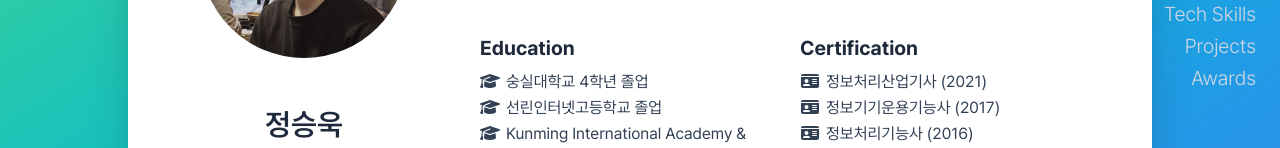
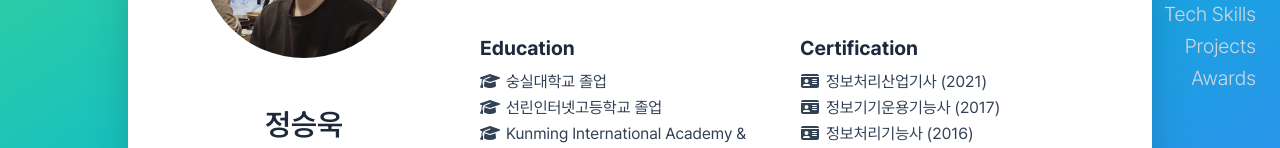
Before and after one commit to wjdtmddnr24/Curriculum-Vitae, a Next.js app: page / in a window 1280 px wide. Shown: the part 370-518 px from the top of the page. Built offline with nearby package versions, Linux system fonts and the light colour scheme.

Commit message:
update: update text content

```diff
--- a/src/features/sections/Profile.tsx
+++ b/src/features/sections/Profile.tsx
@@ -42,7 +42,7 @@ export function Profile() {
           <div>
             <div className="text-slate-800 dark:text-slate-200 font-bold text-xl mb-2">Education</div>
             <IconList className="space-y-0.5 break-keep">
-              <IconList.Item icon={faGraduationCap}>숭실대학교 4학년 졸업</IconList.Item>
+              <IconList.Item icon={faGraduationCap}>숭실대학교 졸업</IconList.Item>
               <IconList.Item icon={faGraduationCap}>선린인터넷고등학교 졸업</IconList.Item>
               <IconList.Item icon={faGraduationCap}>Kunming International Academy & 언주중학교 졸업</IconList.Item>
             </IconList>
```
